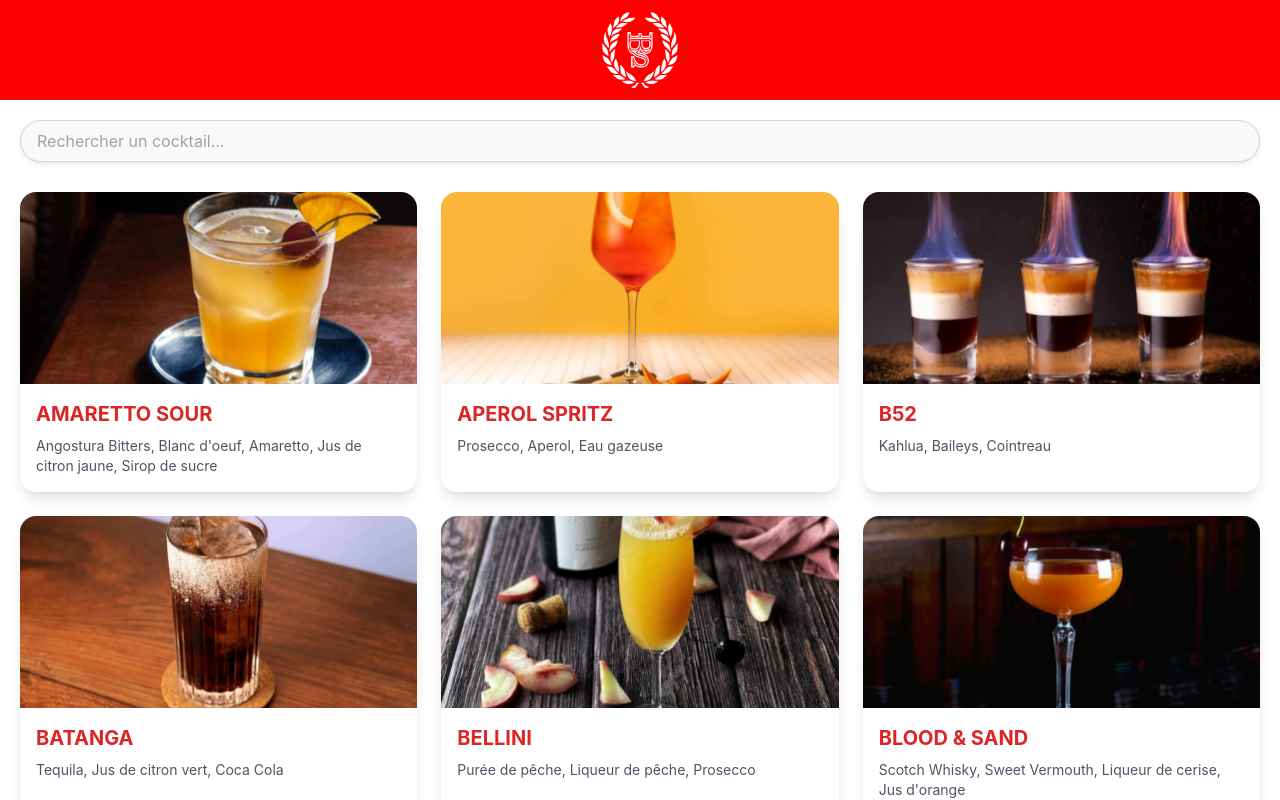
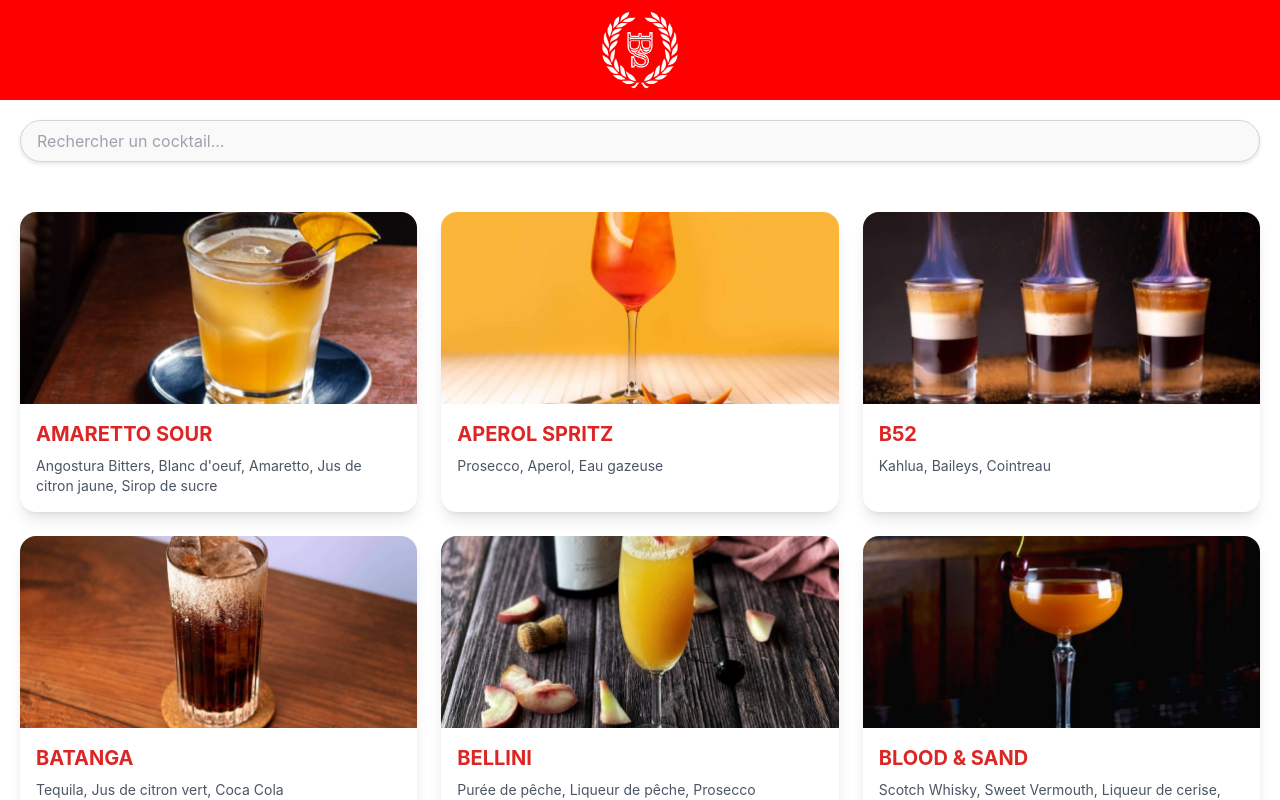
Before and after one commit to tho-bre/ebs-recipe-app, a React (Create React App) app: page / in a window 1280 px wide. Shown: the top 800 px of the page. Built offline with nearby package versions, Linux system fonts and the light colour scheme; the HTML template or start-up script is replaced by a standard one.

Commit message:
Ajout de la gestion de la position de défilement lors de la sélection et du retour à la liste des cocktails, ainsi que des modifications de style pour le conteneur de recherche.

```diff
--- a/src/App.css
+++ b/src/App.css
@@ -23,5 +23,9 @@
 }
 
 .search-container {
-  margin-bottom: 30px;
+  position: sticky;
+  top: 0;
+  padding: 20px;
+  margin: -20px -20px 30px -20px;
+  z-index: 1000;
 }
--- a/src/App.js
+++ b/src/App.js
@@ -7,6 +7,7 @@
 const App = () => {
   const [searchTerm, setSearchTerm] = useState('');
   const [selectedCocktail, setSelectedCocktail] = useState(null);
+  const [savedScrollPosition, setSavedScrollPosition] = useState(0);
 
   const filteredCocktails = cocktails.filter(cocktail => {
     const searchTerms = searchTerm.toLowerCase().split(' ');
@@ -17,6 +18,21 @@
   })
   .sort((a, b) => a.name.localeCompare(b.name));
 
+  // Sauvegarder la position de scroll avant de naviguer vers les détails
+  const handleSelectCocktail = (cocktail) => {
+    setSavedScrollPosition(window.scrollY);
+    setSelectedCocktail(cocktail);
+  };
+
+  // Restaurer la position de scroll quand on revient à la liste
+  const handleBackToList = () => {
+    setSelectedCocktail(null);
+    // Utiliser setTimeout pour s'assurer que le DOM est mis à jour avant le scroll
+    setTimeout(() => {
+      window.scrollTo({ top: savedScrollPosition, behavior: 'instant' });
+    }, 0);
+  };
+
   return (
     <div className="app-container">
       <header className="app-header">
@@ -24,7 +40,7 @@
       </header>
       <main className="app-main">
         {selectedCocktail ? (
-          <CocktailDetail cocktail={selectedCocktail} onBack={() => setSelectedCocktail(null)} />
+          <CocktailDetail cocktail={selectedCocktail} onBack={handleBackToList} />
         ) : (
           <>
             <div className="search-container relative">
@@ -56,7 +72,7 @@
             </div>
             <CocktailList
               cocktails={filteredCocktails}
-              onSelectCocktail={setSelectedCocktail}
+              onSelectCocktail={handleSelectCocktail}
             />
           </>
         )}
```
Also changed, not shown: 1 other file (tests, documents, lock files or other folders).
